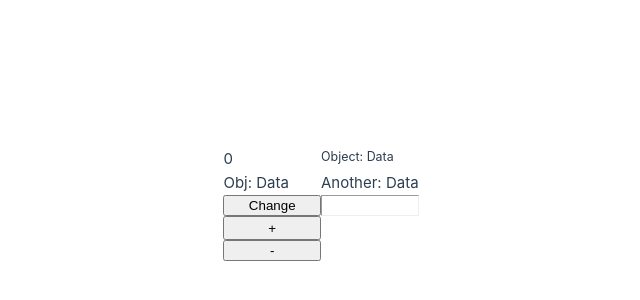
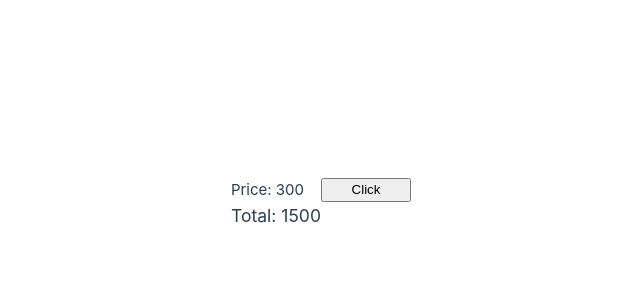
Before and after one commit to Andarilz/Vue-Refresh, a Vue app: page / in a window 1280 px wide. Shown: the part 196-496 px from the top of the page, without its empty margins (319-959 px from the left). Built offline with nearby package versions, Linux system fonts and the light colour scheme.

Commit message:
computed values

```diff
--- a/src/App.vue
+++ b/src/App.vue
@@ -1,13 +1,16 @@
 <script>
 
-import { ref, reactive, toRefs, toRef } from "vue"
+import { ref, reactive, toRefs, toRef, computed } from "vue"
+import Card from './components/Card.vue'
 
 export default {
+
   setup(){
     const message = ref("Hello")
     const num = ref(0)
     const obj = reactive({
-      name: "Data"
+      name: "Data",
+      price: 300
     })
 
     const changeObj = () => {
@@ -16,11 +19,15 @@ export default {
 
     const nameAnother = toRef(obj, "name")
 
-    const { name } = toRefs(obj)
+    const { name, price } = toRefs(obj)
 
     const inc = () => num.value++
 
     const dec = () => num.value--
+
+    const doublePrice = computed(() => obj.price * 2)
+
+    const priceCheck = computed(() => obj.price * 5)
 
     return {
       message,
@@ -30,16 +37,27 @@ export default {
       obj,
       changeObj,
       name,
-      nameAnother
+      nameAnother,
+      doublePrice,
+      price,
+      priceCheck
     }
-  }
+  }, components: {
+		Card
+	}
 }
 
 </script>
 
 <template>
 
-  <h4>{{ num }}</h4>
+  <h4>Price: {{ price }}</h4>
+
+  <button @click="obj.price += obj.price">Click</button>
+
+  <h3>Total: {{ priceCheck }}</h3>
+
+  <!-- <h4>{{ num }}</h4>
 
   <h5>Object: {{ obj.name }}</h5>
 
@@ -52,10 +70,21 @@ export default {
   <hr>
 
   <button @click="inc">+</button>
+
   <br>
+
   <button @click="dec">-</button>
+
+  <hr> -->
+<!--
+  <p>------------------</p>
+
+  <Card /> -->
 
 </template>
 
 <style>
+
+
+
 </style>
--- /dev/null
+++ b/src/components/Card.vue
@@ -0,0 +1,54 @@
+<script>
+
+import { ref, reactive, toRef, toRefs } from "vue"
+
+export default {
+
+	setup(){
+
+		const mess = ref("Message")
+
+		const info = reactive({
+			price: 100,
+			name: "Hello"
+		})
+
+		const name = toRef(info, "name")
+
+		const infoData = toRefs(info)
+
+		const changeName = () => {
+			info.price = 200
+		}
+
+		return {
+			mess,
+			name,
+			info,
+			infoData,
+			changeName
+		}
+
+	}
+
+}
+
+</script>
+
+<template>
+
+<h4>Hello, world</h4>
+
+<p>{{ mess }}</p>
+
+<p>{{ name }}</p>
+
+<p>{{ infoData.price }}</p>
+
+<button @click="changeName">Click</button>
+
+</template>
+
+<style>
+
+</style>
```
